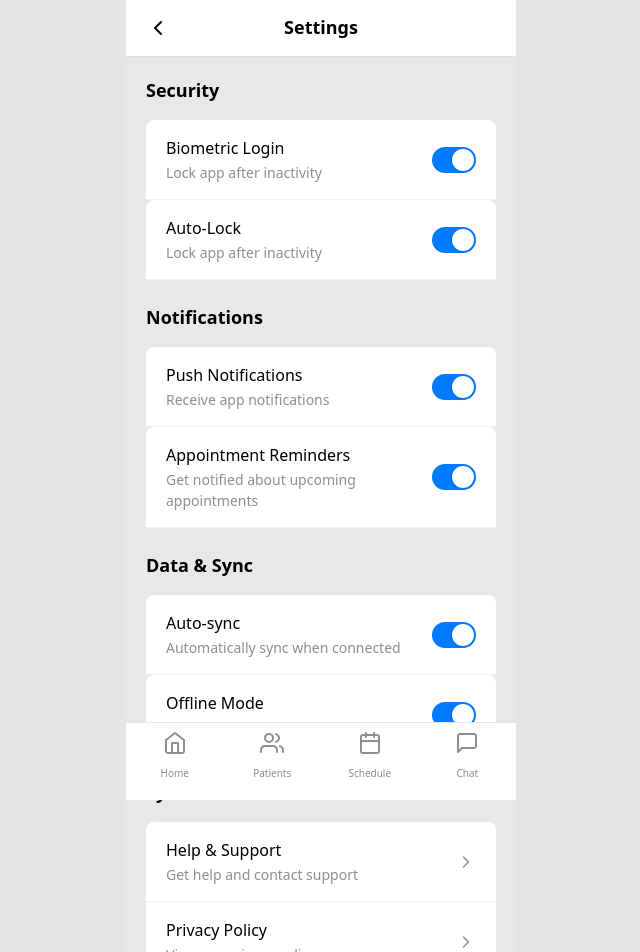
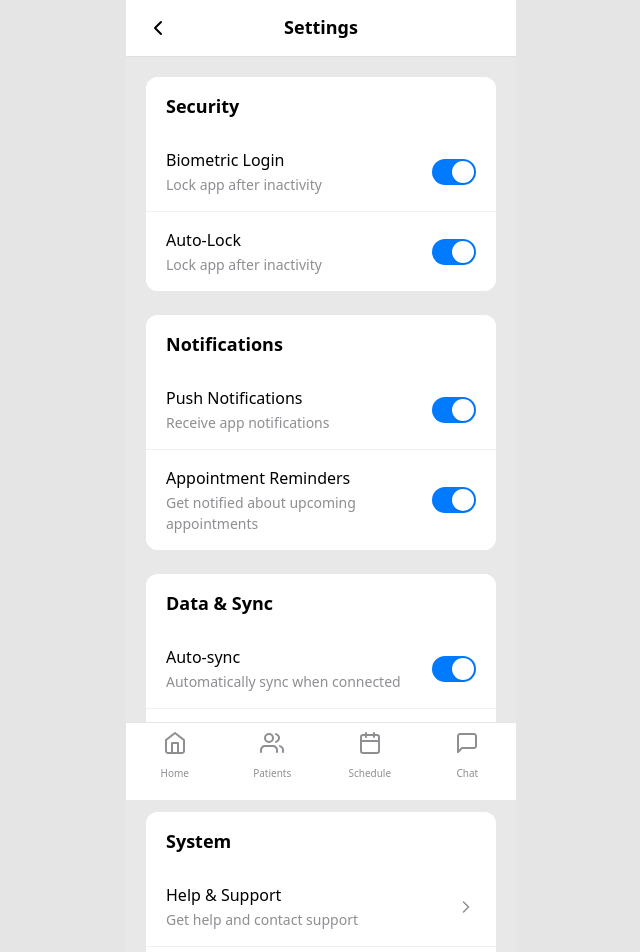
Before and after one commit to kateyang1998/novalab-oscar-mobile-pro, a React (Vite) app: page /settings in a window 1280 px wide. Shown: the top 952 px of the page, without its empty margins (319-959 px from the left). Built offline with nearby package versions, Linux system fonts and the light colour scheme.

Commit message:
add: enhance Settings screen layout with improved section styling and structure

```diff
--- a/src/screens/SettingsScreen.jsx
+++ b/src/screens/SettingsScreen.jsx
@@ -65,9 +65,11 @@ const SettingsScreen = () => {
       <div style={styles.content}>
         {/* Security Section */}
         <div style={styles.section}>
+          <div style={styles.sectionContainer}>
+            <div style={styles.sectionTitleContainer}>
               <h3 style={styles.sectionTitle}>Security</h3>
-
-          <div style={styles.settingItem}>
+            </div>
+            <div style={styles.settingItemFirst}>
               <div style={styles.settingInfo}>
                 <span style={styles.settingLabel}>Biometric Login</span>
                 <span style={styles.settingDescription}>Lock app after inactivity</span>
@@ -88,7 +90,7 @@ const SettingsScreen = () => {
               </div>
             </div>
 
-          <div style={styles.settingItem}>
+            <div style={styles.settingItemLast}>
               <div style={styles.settingInfo}>
                 <span style={styles.settingLabel}>Auto-Lock</span>
                 <span style={styles.settingDescription}>Lock app after inactivity</span>
@@ -109,12 +111,15 @@ const SettingsScreen = () => {
               </div>
             </div>
           </div>
+        </div>
 
         {/* Notifications Section */}
         <div style={styles.section}>
+          <div style={styles.sectionContainer}>
+            <div style={styles.sectionTitleContainer}>
               <h3 style={styles.sectionTitle}>Notifications</h3>
-
-          <div style={styles.settingItem}>
+            </div>
+            <div style={styles.settingItemFirst}>
               <div style={styles.settingInfo}>
                 <span style={styles.settingLabel}>Push Notifications</span>
                 <span style={styles.settingDescription}>Receive app notifications</span>
@@ -135,7 +140,7 @@ const SettingsScreen = () => {
               </div>
             </div>
 
-          <div style={styles.settingItem}>
+            <div style={styles.settingItemLast}>
               <div style={styles.settingInfo}>
                 <span style={styles.settingLabel}>Appointment Reminders</span>
                 <span style={styles.settingDescription}>Get notified about upcoming appointments</span>
@@ -156,12 +161,15 @@ const SettingsScreen = () => {
               </div>
             </div>
           </div>
+        </div>
 
         {/* Data & Sync Section */}
         <div style={styles.section}>
+          <div style={styles.sectionContainer}>
+            <div style={styles.sectionTitleContainer}>
               <h3 style={styles.sectionTitle}>Data & Sync</h3>
-
-          <div style={styles.settingItem}>
+            </div>
+            <div style={styles.settingItemFirst}>
               <div style={styles.settingInfo}>
                 <span style={styles.settingLabel}>Auto-sync</span>
                 <span style={styles.settingDescription}>Automatically sync when connected</span>
@@ -182,7 +190,7 @@ const SettingsScreen = () => {
               </div>
             </div>
 
-          <div style={styles.settingItem}>
+            <div style={styles.settingItemLast}>
               <div style={styles.settingInfo}>
                 <span style={styles.settingLabel}>Offline Mode</span>
                 <span style={styles.settingDescription}>Allow offline data access</span>
@@ -203,12 +211,15 @@ const SettingsScreen = () => {
               </div>
             </div>
           </div>
+        </div>
 
         {/* System Section */}
         <div style={styles.section}>
+          <div style={styles.sectionContainer}>
+            <div style={styles.sectionTitleContainer}>
               <h3 style={styles.sectionTitle}>System</h3>
-
-          <div style={styles.menuItem} onClick={handleHelpSupport}>
+            </div>
+            <div style={styles.menuItemFirst} onClick={handleHelpSupport}>
               <div style={styles.settingInfo}>
                 <span style={styles.settingLabel}>Help & Support</span>
                 <span style={styles.settingDescription}>Get help and contact support</span>
@@ -230,7 +241,7 @@ const SettingsScreen = () => {
               </svg>
             </div>
 
-          <div style={styles.menuItemNoBorder} onClick={handlePrivacyPolicy}>
+            <div style={styles.menuItemLast} onClick={handlePrivacyPolicy}>
               <div style={styles.settingInfo}>
                 <span style={styles.settingLabel}>Privacy Policy</span>
                 <span style={styles.settingDescription}>View our privacy policy</span>
@@ -250,6 +261,7 @@ const SettingsScreen = () => {
                   strokeLinejoin="round"
                 />
               </svg>
+            </div>
           </div>
         </div>
       </div>
@@ -309,7 +321,48 @@ const styles = {
     fontSize: "18px",
     fontWeight: "600",
     color: "#000000",
-    margin: "0 0 16px 0",
+    margin: "0",
+  },
+  sectionTitleContainer: {
+    backgroundColor: "#FFFFFF",
+    padding: "16px 20px 12px 20px",
+  },
+  sectionContainer: {
+    backgroundColor: "#FFFFFF",
+    borderRadius: "12px",
+    overflow: "hidden",
+  },
+  settingItemFirst: {
+    backgroundColor: "#FFFFFF",
+    padding: "16px 20px",
+    display: "flex",
+    alignItems: "center",
+    justifyContent: "space-between",
+    borderBottom: "1px solid #F0F0F0",
+  },
+  settingItemLast: {
+    backgroundColor: "#FFFFFF",
+    padding: "16px 20px",
+    display: "flex",
+    alignItems: "center",
+    justifyContent: "space-between",
+  },
+  menuItemFirst: {
+    backgroundColor: "#FFFFFF",
+    padding: "16px 20px",
+    display: "flex",
+    alignItems: "center",
+    justifyContent: "space-between",
+    borderBottom: "1px solid #F0F0F0",
+    cursor: "pointer",
+  },
+  menuItemLast: {
+    backgroundColor: "#FFFFFF",
+    padding: "16px 20px",
+    display: "flex",
+    alignItems: "center",
+    justifyContent: "space-between",
+    cursor: "pointer",
   },
   settingItem: {
     backgroundColor: "#FFFFFF",
```
Lines whose indentation alone changed are shown as unchanged.
